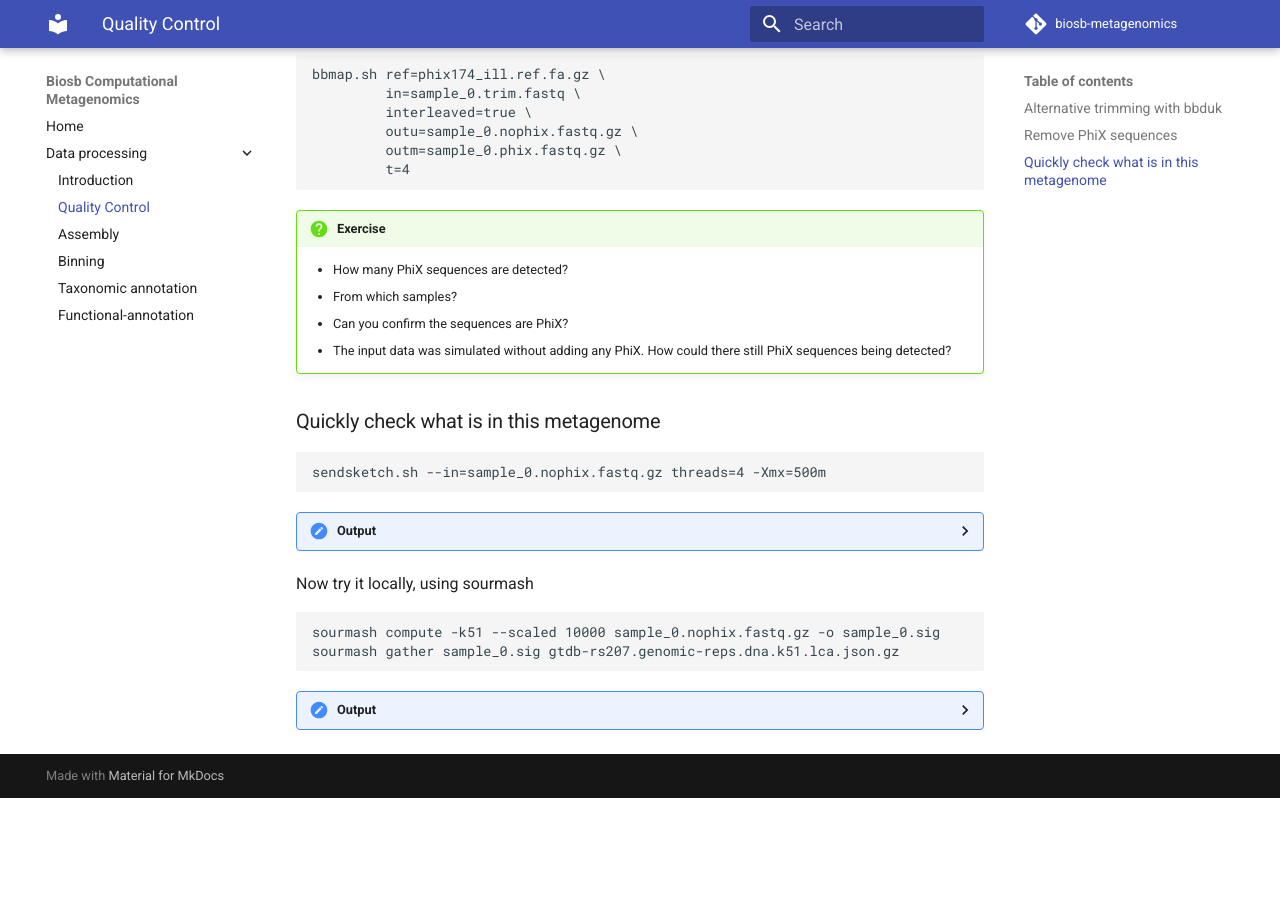
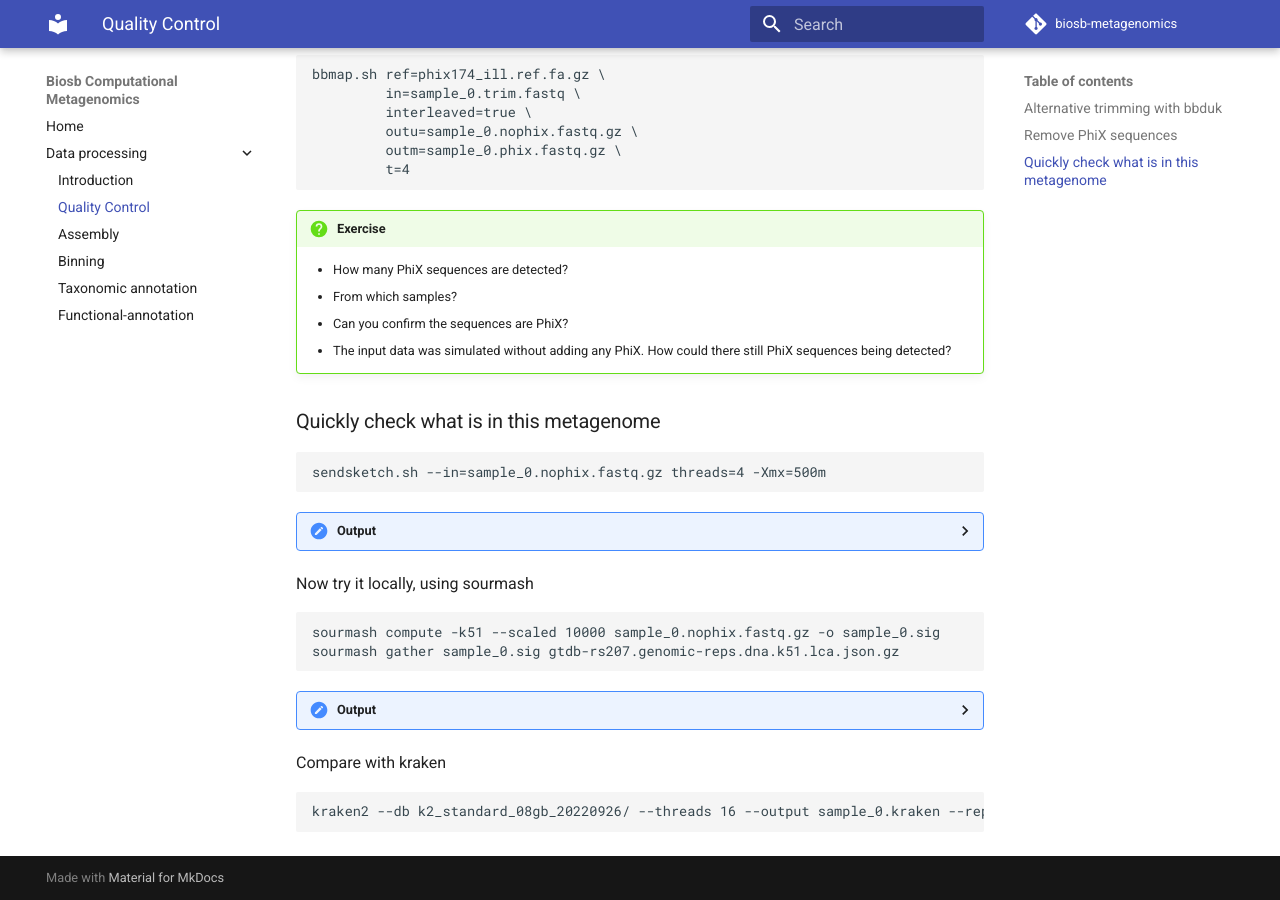
Before and after one commit to mdehollander/biosb-metagenomics, an MkDocs documentation site: the page built from docs/data-processing/quality-control.md, in a window 1280 px wide and 900 px high, scrolled down 1804 px. Built offline with MkDocs 1.6.1 and Material for MkDocs 9.7.7, drawn with Linux system fonts in a browser that asks for light colours; comment, search, counter and statistics services are not loaded; before the commit the page ends 2602 px from its top, so only the background shows below that.

Commit message:
Add kraken command

```diff
--- a/docs/data-processing/quality-control.md
+++ b/docs/data-processing/quality-control.md
@@ -211,4 +211,6 @@ Now try it locally, using sourmash
         the recovered matches hit 3.9% of the query (unweighted)
 
 
-        Kraken2 or sourmash gather are alternatives
+Compare with kraken
+
+    kraken2 --db k2_standard_08gb_20220926/ --threads 16 --output sample_0.kraken --report sample_0.kraken.report --gzip-compressed --use-names sample_0.nophix.fastq.gz
```
